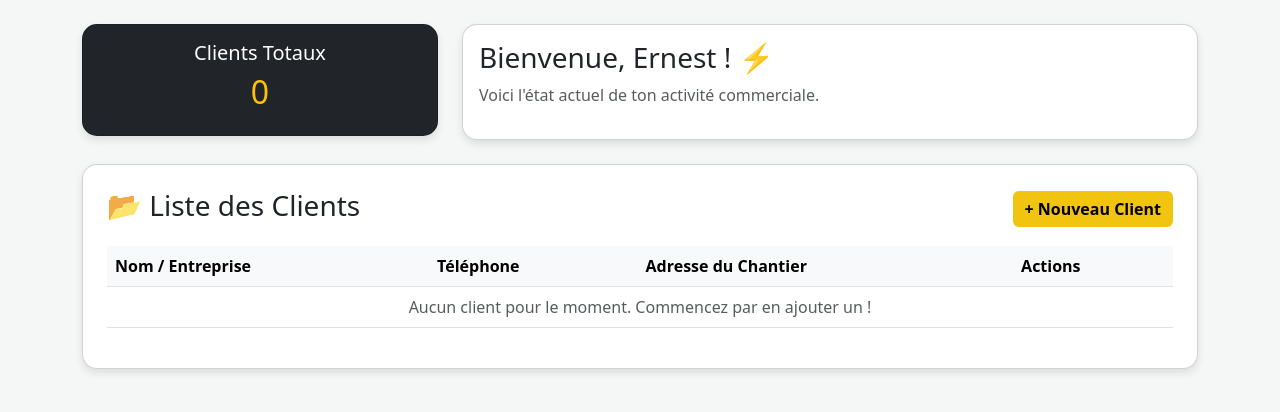
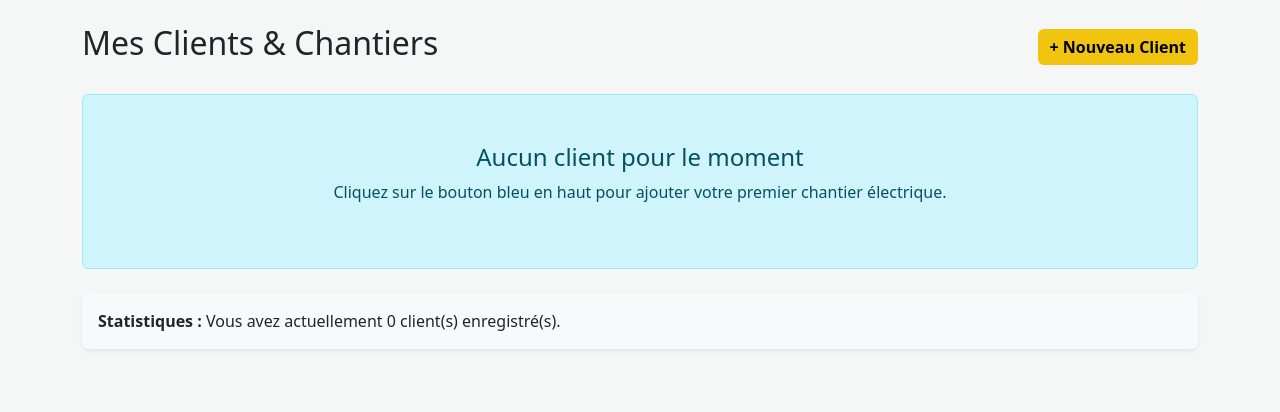
Before and after one commit to ernestcoulibaly721/ElecPro_Saas, a Flask app: page / in a window 1280 px wide. Shown: the part 60-472 px from the top of the page. Run offline with Flask 3, Linux system fonts and the light colour scheme.

Commit message:
Update index.html

```diff
--- a/templates/index.html
+++ b/templates/index.html
@@ -1,34 +1,20 @@
 {% extends "layout.html" %}
 
 {% block content %}
-<div class="row mb-4">
-    <div class="col-md-4">
-        <div class="card bg-dark text-white p-3 text-center">
-            <h5>Clients Totaux</h5>
-            <h2 class="text-warning">{{ total }}</h2>
-        </div>
-    </div>
-    <div class="col-md-8">
-        <div class="card p-3">
-            <h3>Bienvenue, Ernest ! ⚡</h3>
-            <p class="text-muted">Voici l'état actuel de ton activité commerciale.</p>
-        </div>
-    </div>
+<div class="d-flex justify-content-between align-items-center mb-4">
+    <h2>Mes Clients & Chantiers</h2>
+    <a href="{{ url_for('ajouter_client') }}" class="btn btn-primary">+ Nouveau Client</a>
 </div>
 
-<div class="card p-4">
-    <div class="d-flex justify-content-between align-items-center mb-3">
-        <h3>📂 Liste des Clients</h3>
-        <a href="/ajouter_client" class="btn btn-primary">+ Nouveau Client</a>
-    </div>
-
-    <table class="table table-hover">
-        <thead class="table-light">
+{% if clients %}
+    <div class="table-responsive">
+        <table class="table table-hover align-middle">
+            <thead class="table-dark">
                 <tr>
-                <th>Nom / Entreprise</th>
+                    <th>Nom du Client</th>
                     <th>Téléphone</th>
                     <th>Adresse du Chantier</th>
-                <th>Actions</th>
+                    <th class="text-center">Actions</th>
                 </tr>
             </thead>
             <tbody>
@@ -37,17 +23,24 @@
                     <td><strong>{{ client.nom_complet }}</strong></td>
                     <td>{{ client.telephone }}</td>
                     <td>{{ client.adresse_chantier }}</td>
-                <td>
-                    <button class="btn btn-sm btn-outline-secondary">Détails</button>
-                    <button class="btn btn-sm btn-outline-warning">Créer Devis</button>
+                    <td class="text-center">
+                        <a href="{{ url_for('creer_devis', client_id=client.id) }}" class="btn btn-sm btn-outline-success">
+                            📝 Créer un Devis
+                        </a>
                     </td>
-            </tr>
-            {% else %}
-            <tr>
-                <td colspan="4" class="text-center text-muted">Aucun client pour le moment. Commencez par en ajouter un !</td>
                 </tr>
                 {% endfor %}
             </tbody>
         </table>
     </div>
+{% else %}
+    <div class="alert alert-info text-center py-5">
+        <h4>Aucun client pour le moment</h4>
+        <p>Cliquez sur le bouton bleu en haut pour ajouter votre premier chantier électrique.</p>
+    </div>
+{% endif %}
+
+<div class="mt-4 p-3 bg-light rounded shadow-sm">
+    <strong>Statistiques :</strong> Vous avez actuellement {{ total }} client(s) enregistré(s).
+</div>
 {% endblock %}
```
Lines whose indentation alone changed are shown as unchanged.
